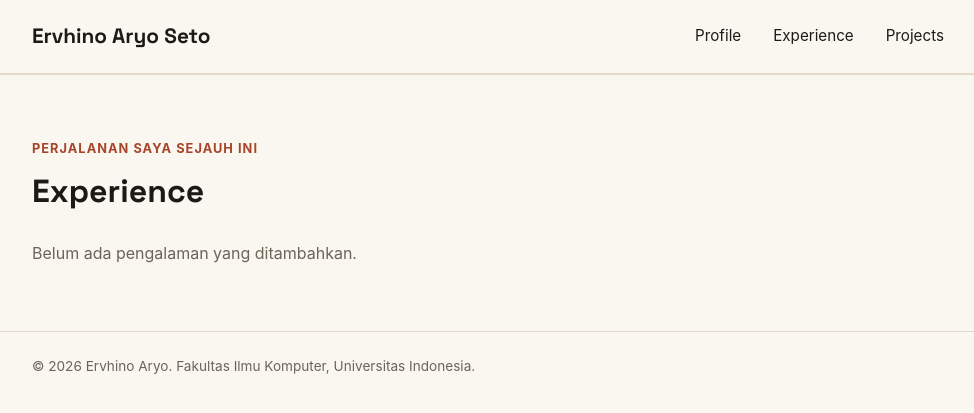
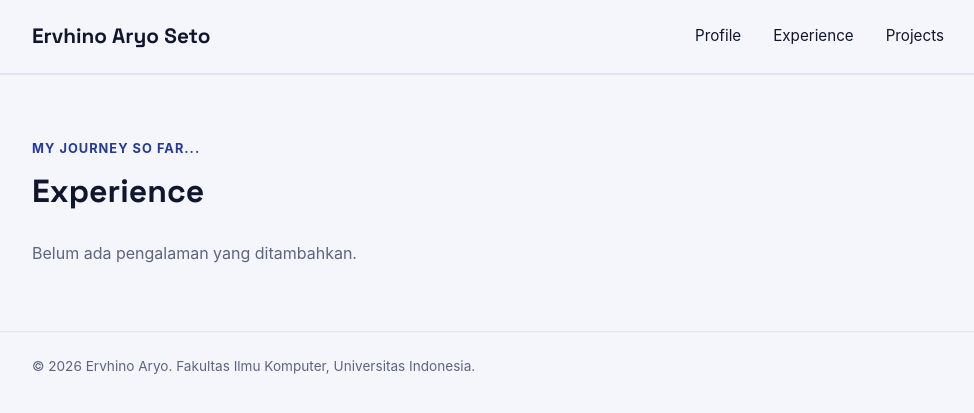
Before and after one commit to ervhinoaryoseto-del/myportofolio, a Django app: page /experience/ in a window 1280 px wide. Shown: the top 413 px of the page, without its empty margins (152-1126 px from the left). Run offline with Django 5.2, Linux system fonts and the light colour scheme; data that the repository does not hold is empty.

Commit message:
docs: Pertanyaan Reflektif Tugas 2

```diff
--- a/main/models.py
+++ b/main/models.py
@@ -41,11 +41,7 @@ class Project(models.Model):
     description = models.TextField()
     year = models.PositiveSmallIntegerField(help_text="Tahun project dikerjakan atau dimulai.")
     category = models.CharField(max_length=20, choices=CATEGORY_CHOICES, default='personal')
-    technologies = models.CharField(
-        max_length=255,
-        blank=True,
-        help_text="Daftar teknologi dipisahkan koma, contoh: Django, React, Figma.",
-    )
+    technologies = models.CharField(max_length=255, blank=True, help_text="Daftar teknologi dipisahkan koma, contoh: Django, React, Figma.",)
     project_url = models.URLField(blank=True, null=True)
     is_featured = models.BooleanField(default=False)
 
--- a/static/css/style.css
+++ b/static/css/style.css
@@ -5,13 +5,20 @@
 }
 
 :root {
-    --ink: #1c1917;
-    --paper: #faf6f0;
-    --accent: #d95d39;
-    --accent-dark: #a8442a;
-    --line: #e3d9c9;
-    --text-muted: #6b6459;
-    --radius: 4px;
+    --ink: #10162e;
+    --paper: #f4f6fb;
+    --panel: #ffffff;
+    --navy: #0d1330;
+    --navy-soft: #1a2350;
+    --navy-line: rgba(255, 255, 255, 0.14);
+    --navy-text-muted: #a8b2d6;
+    --accent: #3b5bdb;
+    --accent-dark: #24399e;
+    --accent-soft: #e8ecfb;
+    --line: #dde3f2;
+    --text-muted: #5c6480;
+    --radius: 10px;
+    --radius-pill: 999px;
 }
 
 body {
--- a/templates/experience.html
+++ b/templates/experience.html
@@ -24,7 +24,7 @@
     <main>
     <section class="experience-section" id="experience">
         <div class="container">
-            <p class="section-kicker">Perjalanan saya sejauh ini</p>
+            <p class="section-kicker">My Journey So Far...</p>
             <h1>Experience</h1>
 
             <div class="experience-grid">
--- a/templates/index.html
+++ b/templates/index.html
@@ -15,7 +15,7 @@
             <a href="{% url 'main:show_main' %}" class="brand">{{ name }}</a>
             <nav>
                 <a href="{% url 'main:show_main' %}">Profile</a>
-                <a href="#educations">Educations</a>
+                <!-- <a href="#educations">Educations</a> -->
                 <a href="{% url 'main:show_experience' %}">Experience</a>
                 <a href="{% url 'main:projects' %}">Projects</a>
             </nav>
--- a/templates/projects.html
+++ b/templates/projects.html
@@ -24,7 +24,7 @@
     <main>
     <section class="projects-section" id="projects">
         <div class="container">
-            <p class="section-kicker">Apa yang sudah saya bangun</p>
+            <p class="section-kicker">What I’ve Built...</p>
             <div class="projects-heading">
                 <h1>Projects</h1>
                 {% if project_list %}
```
Also changed, not shown: README.md.
